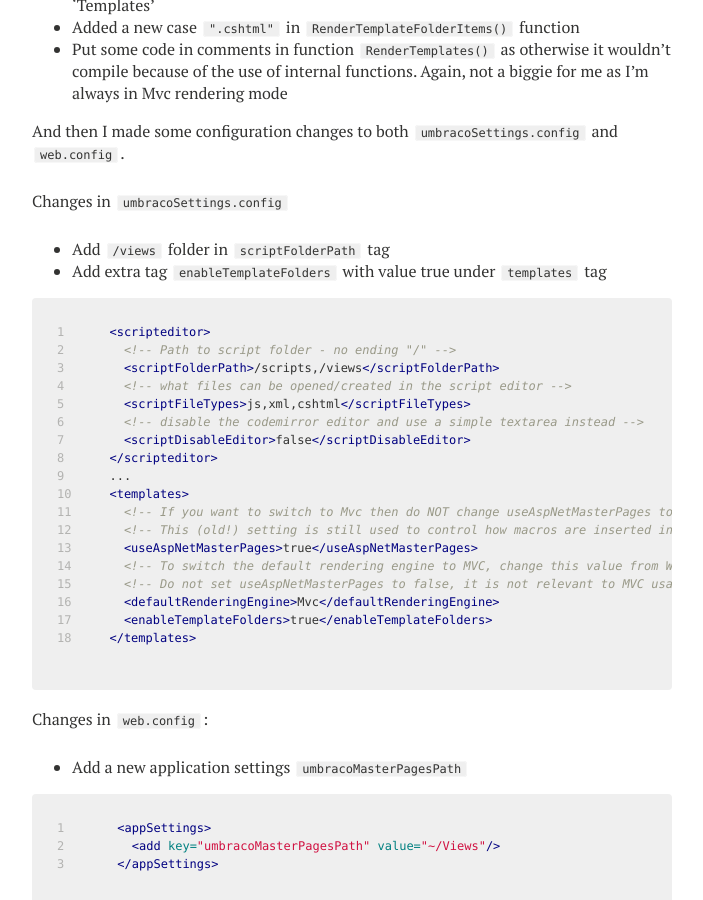
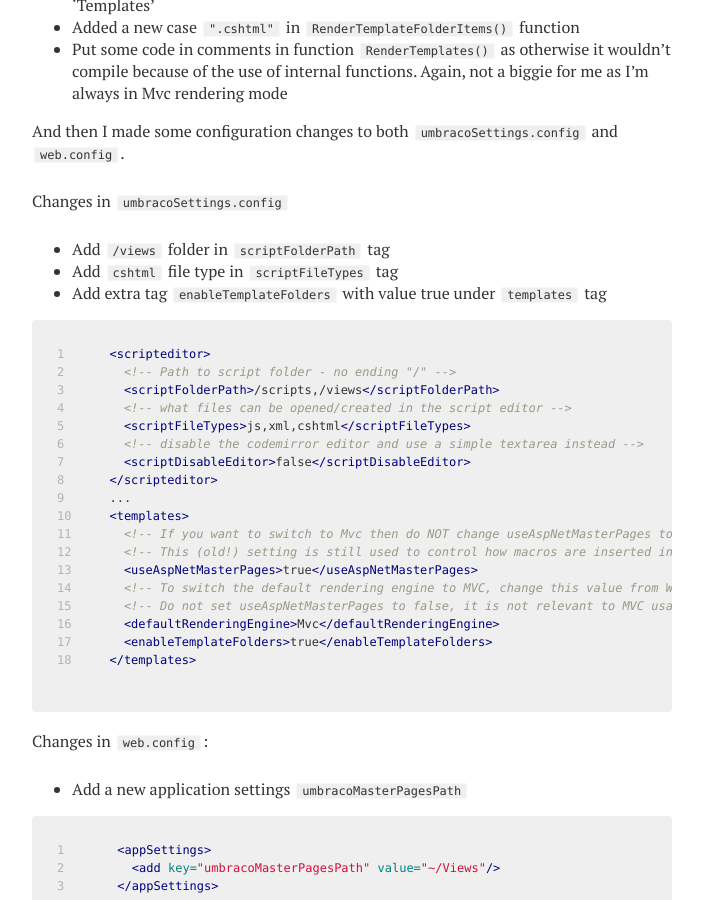
Before and after one commit to netaddicts/netaddicts.github.io, a Jekyll site: the page built from _posts/2014-01-17-hack-templates-tree-to-show-all-mvc-views.md, in a window 1280 px wide and 900 px high, scrolled down 5603 px. Shown: the whole window, without its empty margins (288-991 px from the left). Built offline with Jekyll 4.4.1, drawn with Linux system fonts in a browser that asks for light colours; nearby versions of some CDN libraries; comment, search, counter and statistics services are not loaded.

Commit message:
Forgot to add a configuration tag

```diff
--- a/_posts/2014-01-17-hack-templates-tree-to-show-all-mvc-views.md
+++ b/_posts/2014-01-17-hack-templates-tree-to-show-all-mvc-views.md
@@ -293,6 +293,7 @@ And then I made some configuration changes to both <code>umbracoSettings.config<
 Changes in <code>umbracoSettings.config</code>
 
 * Add <code>/views</code> folder in <code>scriptFolderPath</code> tag
+* Add <code>cshtml</code> file type in <code>scriptFileTypes</code> tag
 * Add extra tag <code>enableTemplateFolders</code> with value true under <code>templates</code> tag
 
 {% highlight xml linenos %}
```
